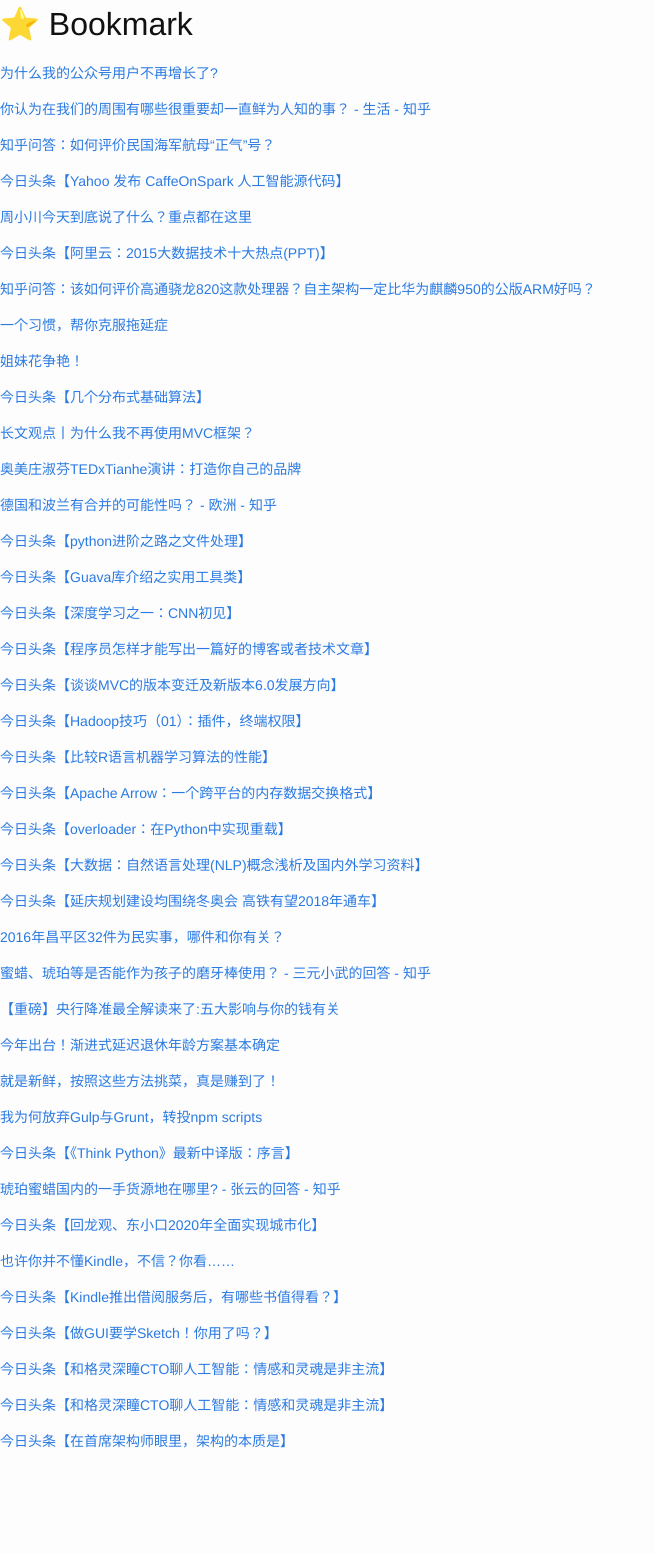
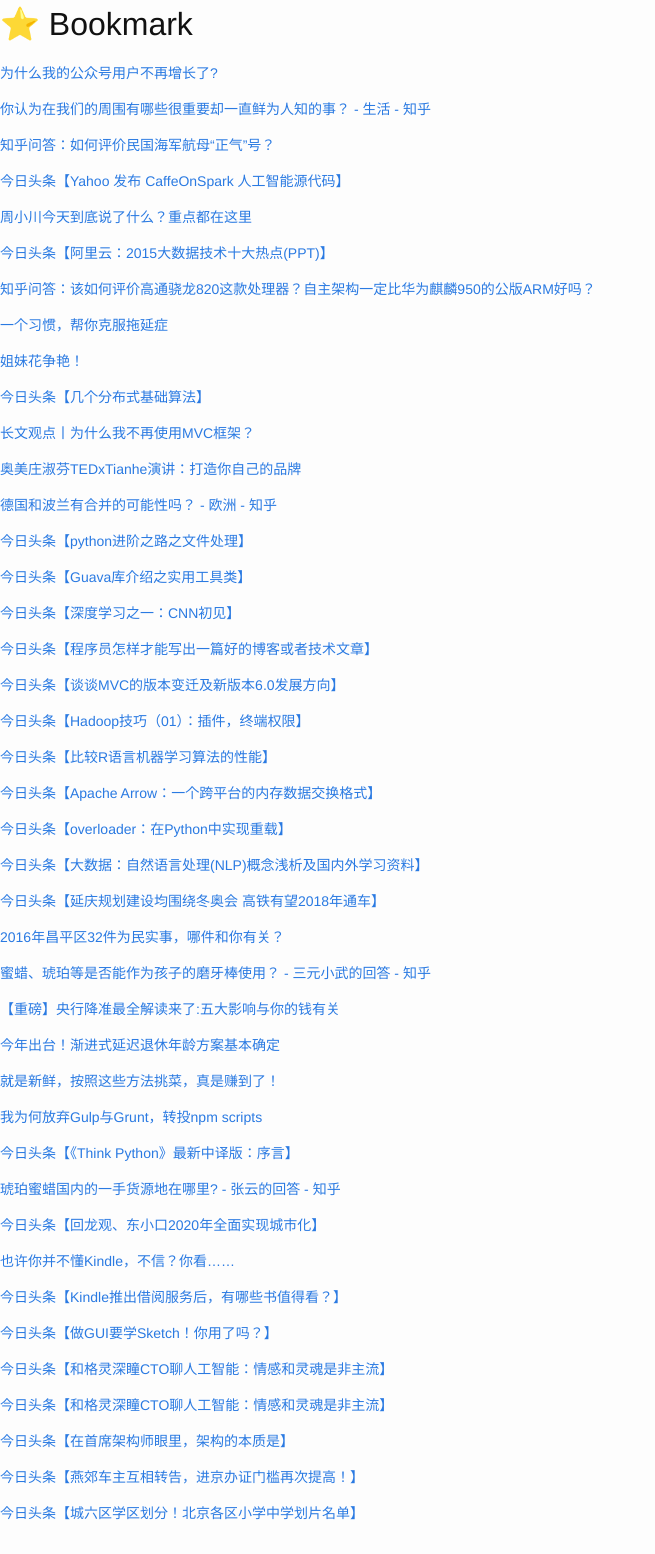
Before and after one commit to cnwarden/cnwarden.github.io, a Jekyll site: the page built from fav/index.md, in a window 1280 px wide. Shown: the whole page, without its empty margins (0-655 px from the left). Built offline with Jekyll 4.4.1, drawn with Linux system fonts in a browser that asks for light colours; emoji names are drawn with the system emoji font; before the commit the page ends 1482 px from its top, so only the background shows below that.

Commit message:
auto commit

```diff
--- a/fav/index.md
+++ b/fav/index.md
@@ -82,3 +82,7 @@ title:  fav
 [今日头条【和格灵深瞳CTO聊人工智能：情感和灵魂是非主流】](http://toutiao.com/item/6256845376133792257/?iid=3578109516&app=news_article&tt_from=android_share&utm_source=email&utm_medium=toutiao_android&utm_campaign=client_share)
 
 [今日头条【在首席架构师眼里，架构的本质是】](http://toutiao.com/item/6256911399339950593/?iid=3578109516&app=news_article&tt_from=android_share&utm_source=email&utm_medium=toutiao_android&utm_campaign=client_share)
+
+[今日头条【燕郊车主互相转告，进京办证门槛再次提高！】](http://toutiao.com/item/6256909921074283009/?iid=3578109516&app=news_article&tt_from=android_share&utm_source=email&utm_medium=toutiao_android&utm_campaign=client_share)
+
+[今日头条【城六区学区划分！北京各区小学中学划片名单】](http://toutiao.com/item/6256921327383347714/?iid=3578109516&app=news_article&tt_from=android_share&utm_source=email&utm_medium=toutiao_android&utm_campaign=client_share)
```
